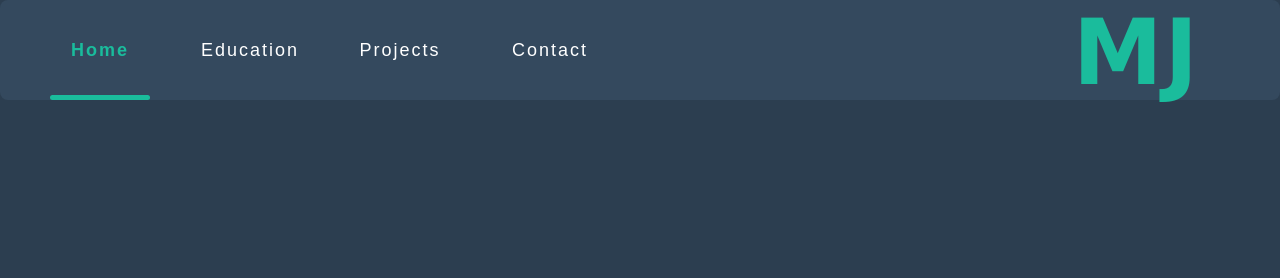
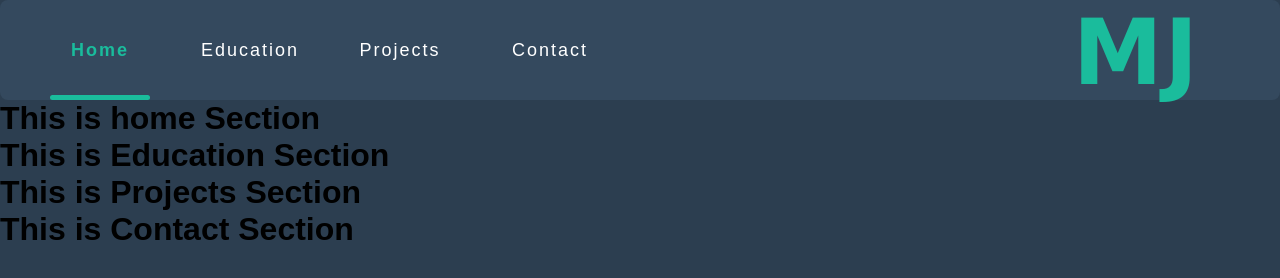
Before and after one commit to mehwishjbe/my-portfolio, a plain HTML site: page index.html in a window 1280 px wide. Drawn offline with Linux system fonts and the light colour scheme; a web font is replaced by a local one.

Commit message:
sections added in html

```diff
--- a/index.html
+++ b/index.html
@@ -16,5 +16,20 @@
 
         <div class="animation start-home"></div>
     </nav>
+
+
+    <div id="section1">
+        <h1>This is home Section</h1>
+    </div>
+    <div id="section2">
+        <h1>This is Education Section</h1>
+    </div>
+    <div id="section3">
+        <h1>This is Projects Section</h1>
+    </div>
+    <div id="section4">
+        <h1>This is Contact Section</h1>
+    </div>
+
 </body>
 </html>
```
